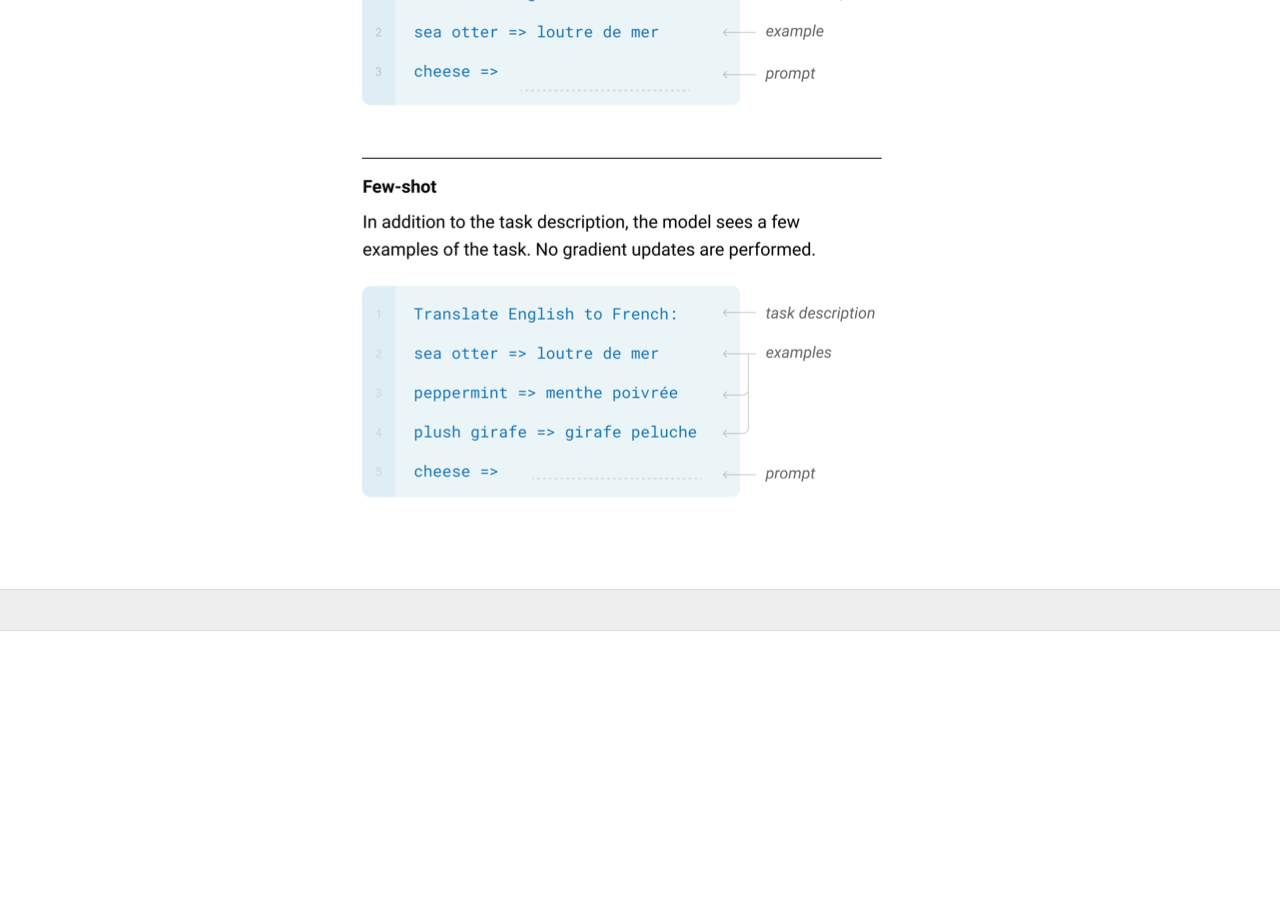
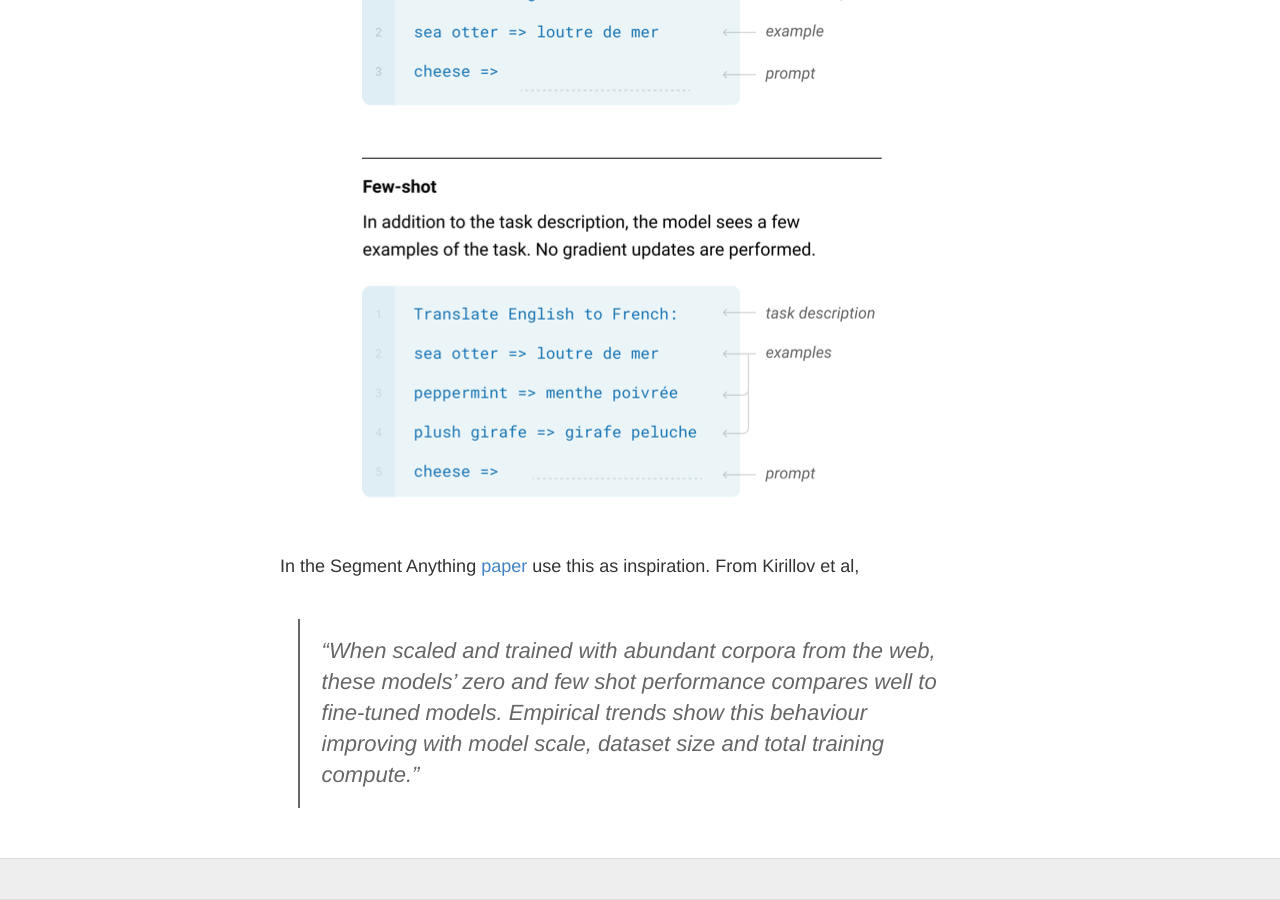
Before and after one commit to lmanan/lmanan.github.io, a Jekyll site: the page built from _posts/2021-04-27-Language-Models-are-few-shot-learners.md, in a window 1280 px wide and 900 px high, scrolled down 1234 px. Built offline with Jekyll 4.4.1, drawn with Linux system fonts in a browser that asks for light colours; a script that is not in the unit is left out; before the commit the page ends 1865 px from its top, so only the background shows below that.

Commit message:
new post

```diff
--- a/_posts/2021-04-27-Language-Models-are-few-shot-learners.md
+++ b/_posts/2021-04-27-Language-Models-are-few-shot-learners.md
@@ -12,3 +12,7 @@ From [Brown et al, 2020](https://arxiv.org/abs/2005.14165)
 
 The authors state that humans can perform language tasks from only a few examples or from simple instructions. Previous approaches required pretraining on a large corpus of text and then fine tuning on a specific task. In contrast, trained large language models are better at few shot tasks. The figure paper taken from their paper gives a nice distinction between zero shot, one shot and few shot tasks.
 <p><figure><img src="/images/2021-04-27/few-shot.png" alt=""/></figure></p>
+
+In the Segment Anything [paper](https://arxiv.org/pdf/2304.02643.pdf) use this as inspiration. From Kirillov et al,
+
+>"When scaled and trained with abundant corpora from the web, these models' zero and few shot performance compares well to fine-tuned models. Empirical trends show this behaviour improving with model scale, dataset size and total training compute."
```
